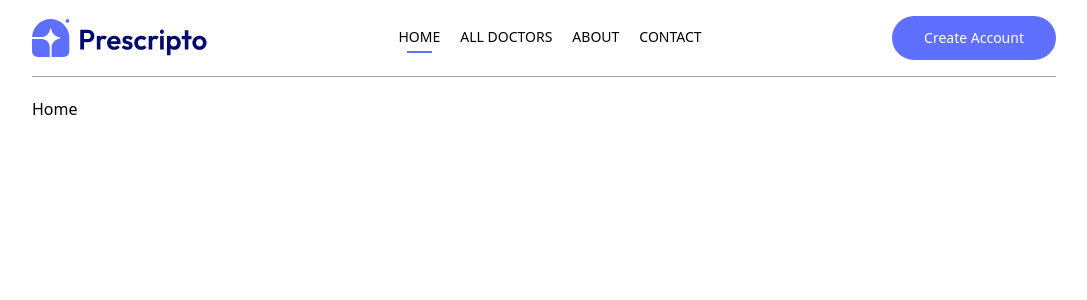
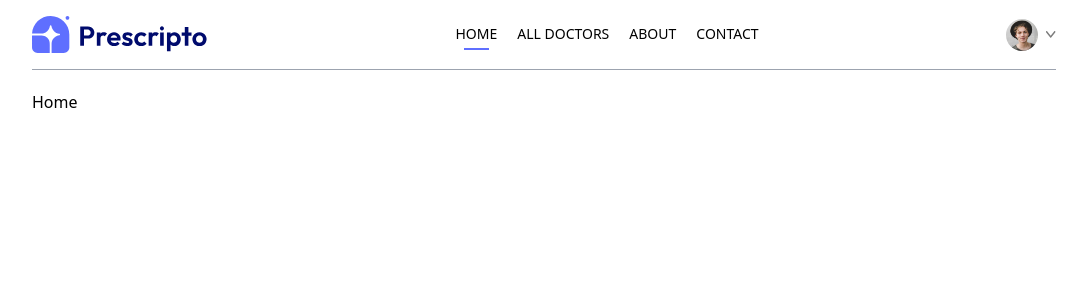
Before and after one commit to Charanjeet1234/Doctor_Appointment_App, a React (Vite) app in the folder Frontend/: page / in a window 1280 px wide. Shown: the top 300 px of the page, without its empty margins (96-1183 px from the left). Built offline with nearby package versions, Linux system fonts and the light colour scheme; the HTML template or start-up script is replaced by a standard one.

Commit message:
Completed Navigation

```diff
--- a/Frontend/src/components/Navbar.jsx
+++ b/Frontend/src/components/Navbar.jsx
@@ -30,10 +30,21 @@
             </NavLink>
         </ul>
         <div className='flex items-center gap-4'>
-            <button onClick = {()=> navigate('/login')} className='bg-primary text-white px-8 py-3 rounded-full font-light hidden md:block'>Create Account</button>
+            {
+                token ? <div className='flex items-center cursor-pointer gap-2 group relative '>
+                    <img className='w-8 rounded-full' src={assets.profile_pic} alt="" />
+                    <img className='w-2.5'src={assets.dropdown_icon} alt="" />
+                    <div className='absolute top-0 right-0 pt-14 text-gray-600 z-20 hidden group-hover:block font-medium text-base'>
+                        <div className='min-w-48 bg-stone-100 rounded flex flex-col gap-4 p-4'>
+                            <p onClick={()=> navigate('/my-profile')} className='hover:text-black cursor-pointer'>My Profile</p>
+                            <p onClick={()=> navigate('/my-appointments')} className='hover:text-black cursor-pointer'>My Appointment</p>
+                            <p onClick = {()=>setToken(false)}className='hover:text-black cursor-pointer'>Logout</p>
+                        </div>
+                    </div>
+                </div> : <button onClick = {()=> navigate('/login')} className='bg-primary text-white px-8 py-3 rounded-full font-light hidden md:block cursor-pointer'>Create Account</button>
+            }
         </div>
     </div>
   )
 }
-
 export default Navbar
```
